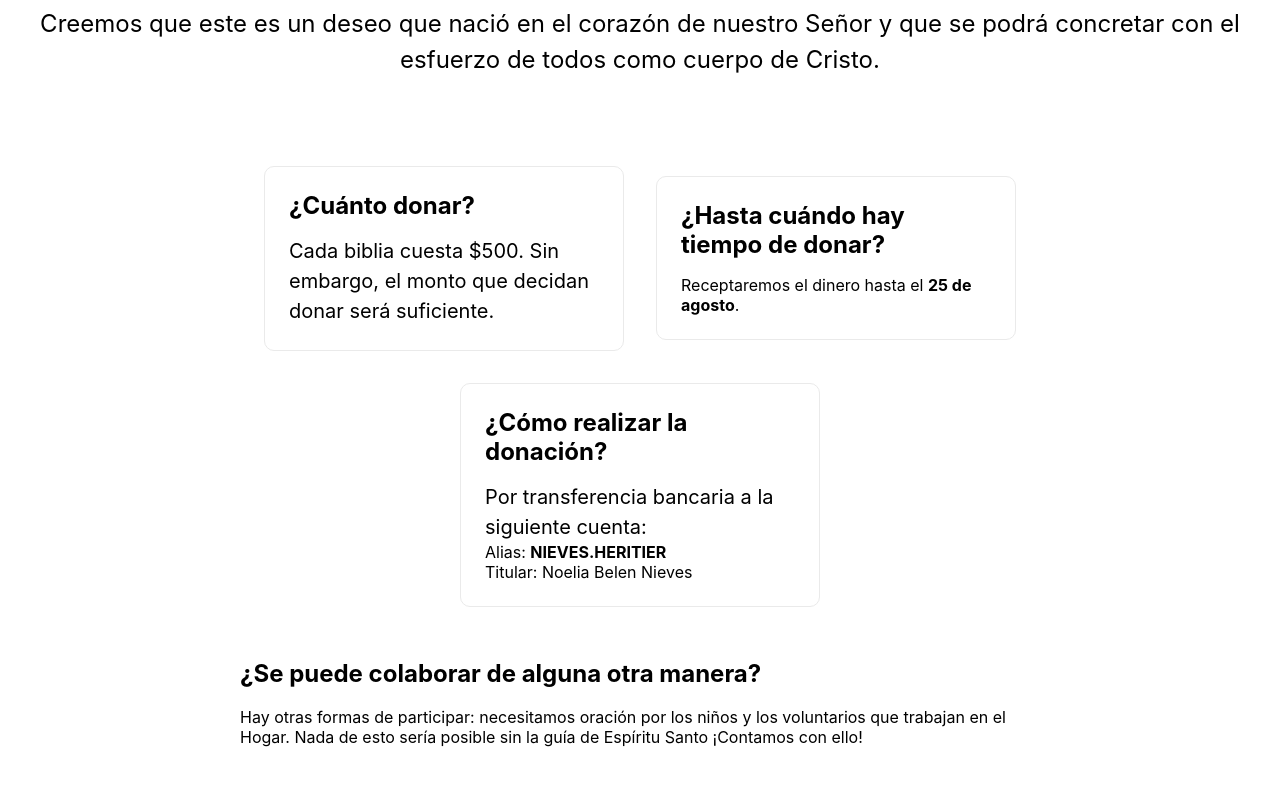
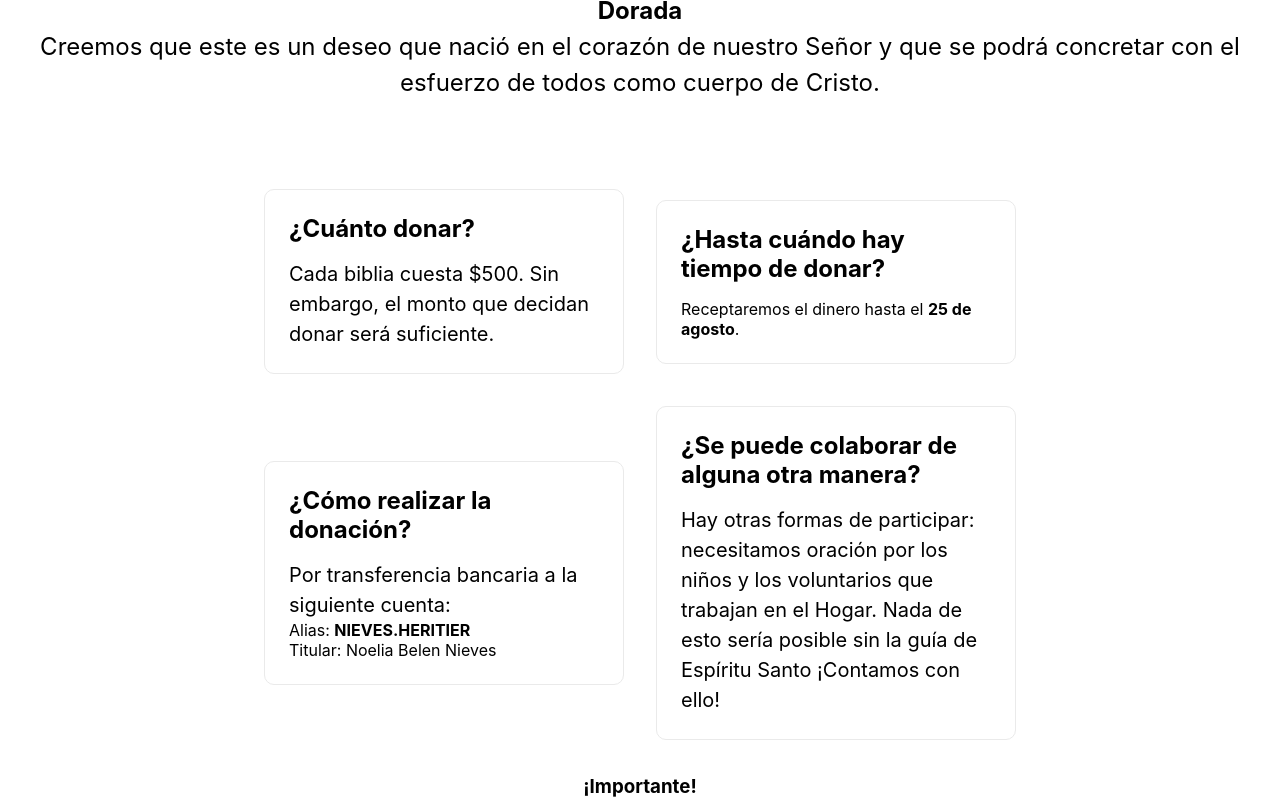
Before and after one commit to lauraheritier/regalaunabiblia, a Next.js app: page / in a window 1280 px wide. Shown: the top 800 px of the page. Built offline with nearby package versions, Linux system fonts and the light colour scheme.

Commit message:
Update index.js

```diff
--- a/pages/index.js
+++ b/pages/index.js
@@ -40,7 +40,7 @@ export default function Home() {
             <div>Titular: Noelia Belen Nieves</div>
           </p>
 
-          <p>
+          <p className={styles.card}>
             <h2>¿Se puede colaborar de alguna otra manera?</h2>
             <p>
             Hay otras formas de participar: necesitamos oración por los niños y los voluntarios que trabajan en el Hogar. Nada de esto sería posible sin la guía de Espíritu Santo ¡Contamos con ello!
```
